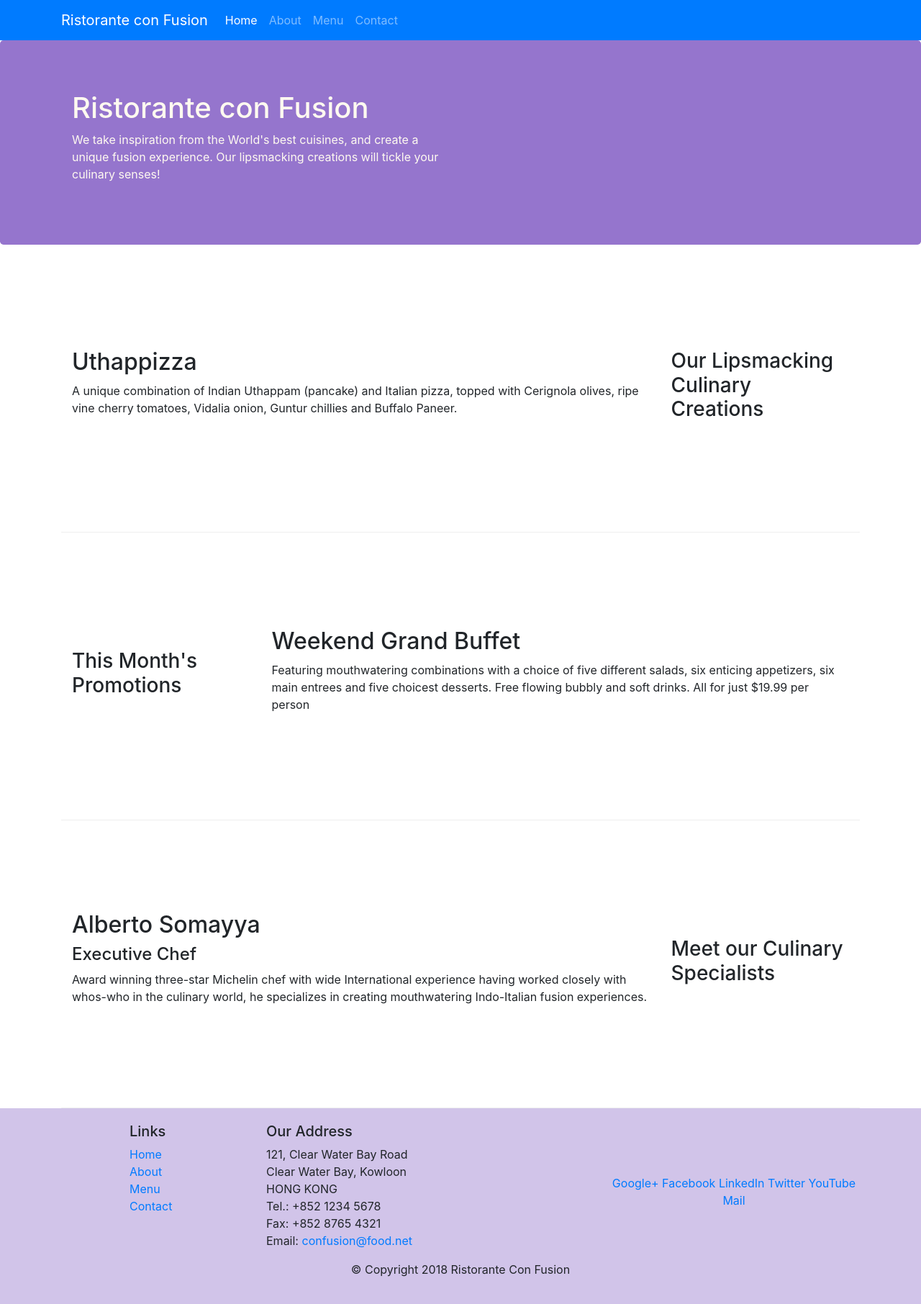
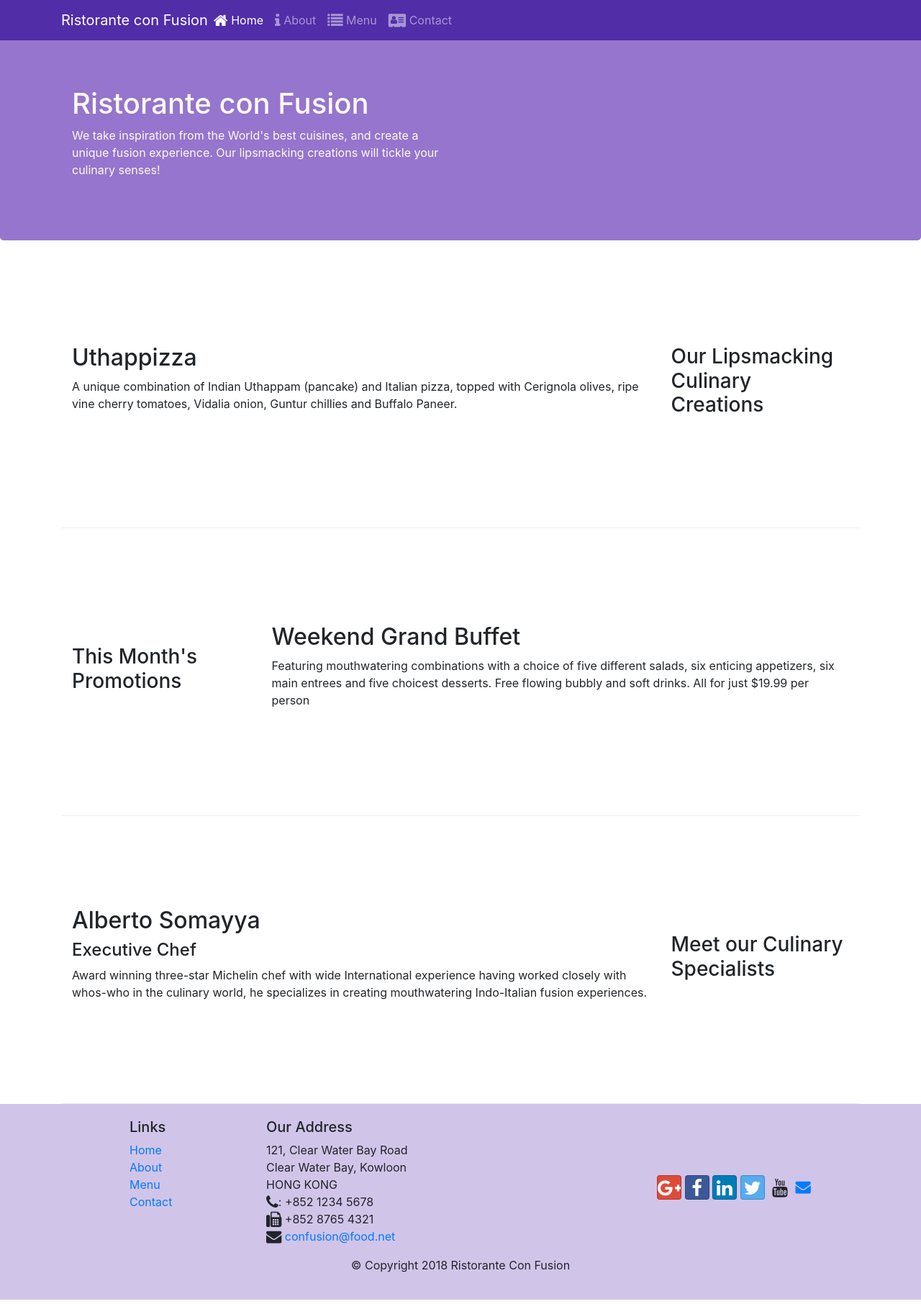
Before and after one commit to Fabianthorsen/bootstrap-basics, a website: page index.html in a window 1280 px wide. Shown: the whole page at 72% size. Drawn offline with nearby package versions, Linux system fonts and the light colour scheme.

Commit message:
Adding navbar icons and footer icons with links

```diff
--- a/aboutus.html
+++ b/aboutus.html
@@ -23,6 +23,16 @@
       crossorigin="anonymous"
     ></script>
 
+    <!-- Font Awesome and Bootstrap Social -->
+    <link
+      rel="stylesheet"
+      href="node_modules/font-awesome/css/font-awesome.min.css"
+    />
+    <link
+      rel="stylesheet"
+      href="node_modules/bootstrap-social/bootstrap-social.css"
+    />
+
     <!-- CSS Stylesheet -->
     <link rel="stylesheet" href="css/styles.css" />
 
@@ -30,9 +40,46 @@
   </head>
 
   <body>
+    <nav class="navbar navbar-dark navbar-expand-sm fixed-top">
+      <div class="container">
+        <button
+          class="navbar-toggler"
+          type="button"
+          data-toggle="collapse"
+          data-target="#Navbar"
+        >
+          <span class="navbar-toggler-icon"></span>
+        </button>
+        <a href="#" class="navbar-brand mr-auto">Ristorante con Fusion</a>
+        <div class="collapse navbar-collapse" id="Navbar">
+          <ul class="navbar-nav mr-auto">
+            <li class="nav-item">
+              <a href="./index.html" class="nav-link"
+                ><span class="fa fa-home fa-lg"></span> Home</a
+              >
+            </li>
+            <li class="nav-item active">
+              <a href="#" class="nav-link"
+                ><span class="fa fa-info fa-lg"></span> About</a
+              >
+            </li>
+            <li class="nav-item">
+              <a href="#" class="nav-link"
+                ><span class="fa fa-list fa-lg"></span> Menu</a
+              >
+            </li>
+            <li class="nav-item">
+              <a href="#" class="nav-link"
+                ><span class="fa fa-address-card fa-lg"></span> Contact</a
+              >
+            </li>
+          </ul>
+        </div>
+      </div>
+    </nav>
     <header class="jumbotron">
       <div class="container">
-        <div class="row">
+        <div class="row row-header">
           <div class="col-12 col-sm-6">
             <h1>Ristorante con Fusion</h1>
             <p>
@@ -48,6 +95,10 @@
 
     <div class="container">
       <div class="row">
+        <ol class="col-12 breadcrumb">
+          <li class="breadcrumb-item"><a href="./index.html">Home</a></li>
+          <li class="breadcrumb-item"><a href="#">About us</a></li>
+        </ol>
         <div class="col-12 col-sm-4 col-md-3">
           <h3>About Us</h3>
           <hr />
@@ -130,7 +181,7 @@
           <div class="col-4 offset-1 col-sm-2">
             <h5>Links</h5>
             <ul class="list-unstyled">
-              <li><a href="#">Home</a></li>
+              <li><a href="./index.html">Home</a></li>
               <li><a href="#">About</a></li>
               <li><a href="#">Menu</a></li>
               <li><a href="#">Contact</a></li>
@@ -149,12 +200,32 @@
           </div>
           <div class="col-12 col-sm-4 align-self-center">
             <div class="text-center">
-              <a href="http://google.com/+">Google+</a>
-              <a href="http://www.facebook.com/profile.php?id=">Facebook</a>
-              <a href="http://www.linkedin.com/in/">LinkedIn</a>
-              <a href="http://twitter.com/">Twitter</a>
-              <a href="http://youtube.com/">YouTube</a>
-              <a href="mailto:">Mail</a>
+              <a
+                class="btn btn-social-icon btn-google"
+                href="http://google.com/+"
+                ><i class="fa fa-google-plus fa-lg"></i
+              ></a>
+              <a
+                class="btn btn-social-icon btn-facebook"
+                href="http://www.facebook.com/profile.php?id="
+                ><i class="fa fa-facebook fa-lg"></i
+              ></a>
+              <a
+                class="btn btn-social-icon btn-linkedin"
+                href="http://www.linkedin.com/in/"
+                ><i class="fa fa-linkedin fa-lg"></i
+              ></a>
+              <a
+                class="btn btn-social-icon btn-twitter"
+                href="http://twitter.com/"
+                ><i class="fa fa-twitter fa-lg"></i
+              ></a>
+              <a
+                class="btn btn-social-icon btn-youtube"
+                href="http://youtube.com/"
+                ><i class="fa fa-youtube fa-lg"></i
+              ></a>
+              <a href="mailto:"><i class="fa fa-envelope fa-lg"></i></a>
             </div>
           </div>
         </div>
--- a/css/styles.css
+++ b/css/styles.css
@@ -28,3 +28,12 @@
   margin: 0px;
   color: #0f0f0f;
 }
+
+body {
+  padding: 50px 0 0 0;
+  z-index: 0;
+}
+
+.navbar-dark {
+  background-color: #512da8;
+}
--- a/index.html
+++ b/index.html
@@ -21,6 +21,16 @@
       crossorigin="anonymous"
     ></script>
 
+    <!-- Font Awesome and Bootstrap Social -->
+    <link
+      rel="stylesheet"
+      href="node_modules/font-awesome/css/font-awesome.min.css"
+    />
+    <link
+      rel="stylesheet"
+      href="node_modules/bootstrap-social/bootstrap-social.css"
+    />
+
     <!-- CSS Stylesheet -->
     <link rel="stylesheet" href="css/styles.css" />
 
@@ -28,17 +38,41 @@
   </head>
 
   <body>
-    <nav class="navbar navbar-dark navbar-expand-sm bg-primary sticky-top">
+    <nav class="navbar navbar-dark navbar-expand-sm fixed-top">
       <div class="container">
-        <a href="#" class="navbar-brand">Ristorante con Fusion</a>
-        <ul class="navbar-nav mr-auto">
-          <li class="nav-item active"><a href="#" class="nav-link">Home</a></li>
-          <li class="nav-item">
-            <a href="./aboutus.html" class="nav-link">About</a>
-          </li>
-          <li class="nav-item"><a href="#" class="nav-link">Menu</a></li>
-          <li class="nav-item"><a href="#" class="nav-link">Contact</a></li>
-        </ul>
+        <button
+          class="navbar-toggler"
+          type="button"
+          data-toggle="collapse"
+          data-target="#Navbar"
+        >
+          <span class="navbar-toggler-icon"></span>
+        </button>
+        <a href="#" class="navbar-brand mr-auto">Ristorante con Fusion</a>
+        <div class="collapse navbar-collapse" id="Navbar">
+          <ul class="navbar-nav mr-auto">
+            <li class="nav-item active">
+              <a href="#" class="nav-link"
+                ><span class="fa fa-home fa-lg"></span> Home</a
+              >
+            </li>
+            <li class="nav-item">
+              <a href="./aboutus.html" class="nav-link"
+                ><span class="fa fa-info fa-lg"></span> About</a
+              >
+            </li>
+            <li class="nav-item">
+              <a href="#" class="nav-link"
+                ><span class="fa fa-list fa-lg"></span> Menu</a
+              >
+            </li>
+            <li class="nav-item">
+              <a href="#" class="nav-link"
+                ><span class="fa fa-address-card fa-lg"></span> Contact</a
+              >
+            </li>
+          </ul>
+        </div>
       </div>
     </nav>
     <header class="jumbotron">
@@ -111,7 +145,7 @@
             <h5>Links</h5>
             <ul class="list-unstyled">
               <li><a href="#">Home</a></li>
-              <li><a href="#">About</a></li>
+              <li><a href="./aboutus.html">About</a></li>
               <li><a href="#">Menu</a></li>
               <li><a href="#">Contact</a></li>
             </ul>
@@ -122,19 +156,40 @@
               121, Clear Water Bay Road<br />
               Clear Water Bay, Kowloon<br />
               HONG KONG<br />
-              Tel.: +852 1234 5678<br />
-              Fax: +852 8765 4321<br />
-              Email: <a href="mailto:confusion@food.net">confusion@food.net</a>
+              <i class="fa fa-phone fa-lg"></i>: +852 1234 5678<br />
+              <i class="fa fa-fax fa-lg"></i> +852 8765 4321<br />
+              <i class="fa fa-envelope fa-lg"></i>
+              <a href="mailto:confusion@food.net"> confusion@food.net</a>
             </address>
           </div>
           <div class="col-12 col-sm-4 align-self-center">
             <div class="text-center">
-              <a href="http://google.com/+">Google+</a>
-              <a href="http://www.facebook.com/profile.php?id=">Facebook</a>
-              <a href="http://www.linkedin.com/in/">LinkedIn</a>
-              <a href="http://twitter.com/">Twitter</a>
-              <a href="http://youtube.com/">YouTube</a>
-              <a href="mailto:">Mail</a>
+              <a
+                class="btn btn-social-icon btn-google"
+                href="http://google.com/+"
+                ><i class="fa fa-google-plus fa-lg"></i
+              ></a>
+              <a
+                class="btn btn-social-icon btn-facebook"
+                href="http://www.facebook.com/profile.php?id="
+                ><i class="fa fa-facebook fa-lg"></i
+              ></a>
+              <a
+                class="btn btn-social-icon btn-linkedin"
+                href="http://www.linkedin.com/in/"
+                ><i class="fa fa-linkedin fa-lg"></i
+              ></a>
+              <a
+                class="btn btn-social-icon btn-twitter"
+                href="http://twitter.com/"
+                ><i class="fa fa-twitter fa-lg"></i
+              ></a>
+              <a
+                class="btn btn-social-icon btn-youtube"
+                href="http://youtube.com/"
+                ><i class="fa fa-youtube fa-lg"></i
+              ></a>
+              <a href="mailto:"><i class="fa fa-envelope fa-lg"></i></a>
             </div>
           </div>
         </div>
--- a/package.json
+++ b/package.json
@@ -13,6 +13,8 @@
     "lite-server": "^2.3.0"
   },
   "dependencies": {
+    "bootstrap-social": "^5.1.1",
+    "font-awesome": "^4.7.0",
     "popper": "^1.0.1"
   }
 }
```
Also changed, not shown: 1 other file.
